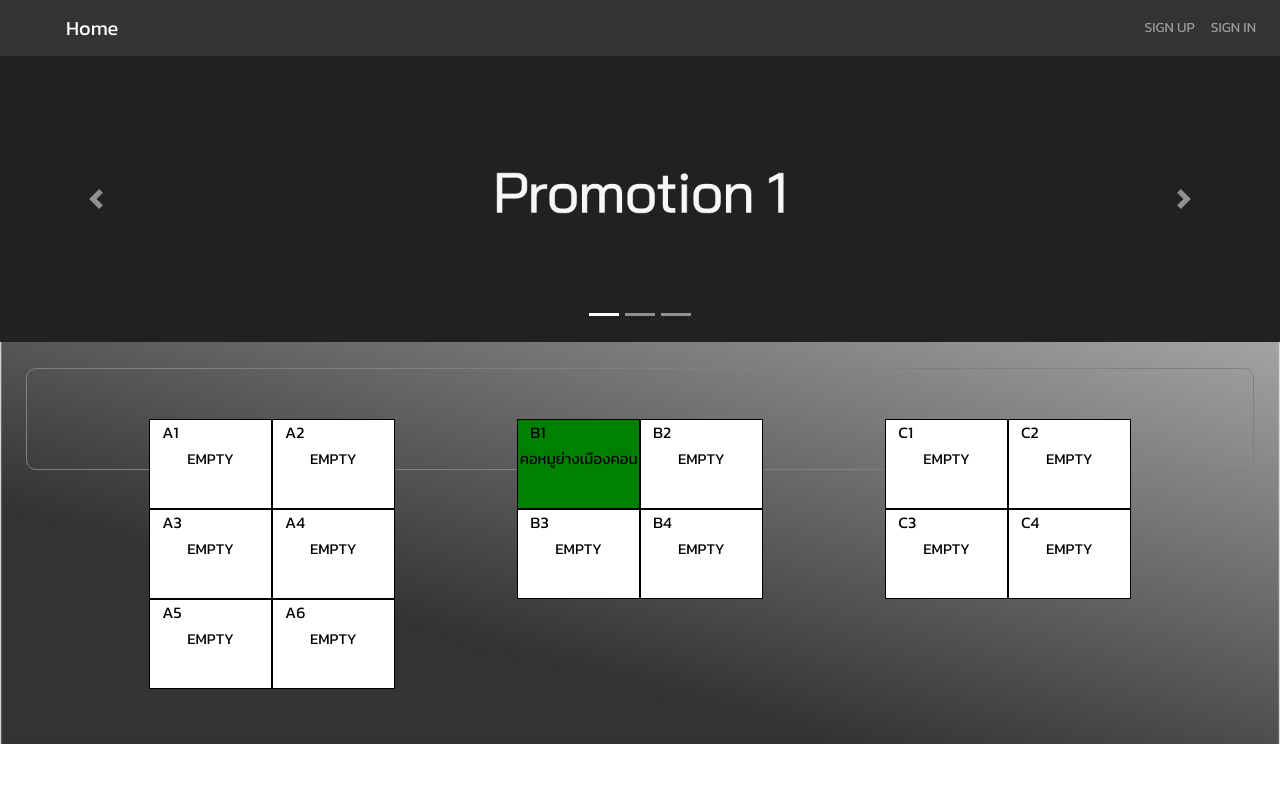
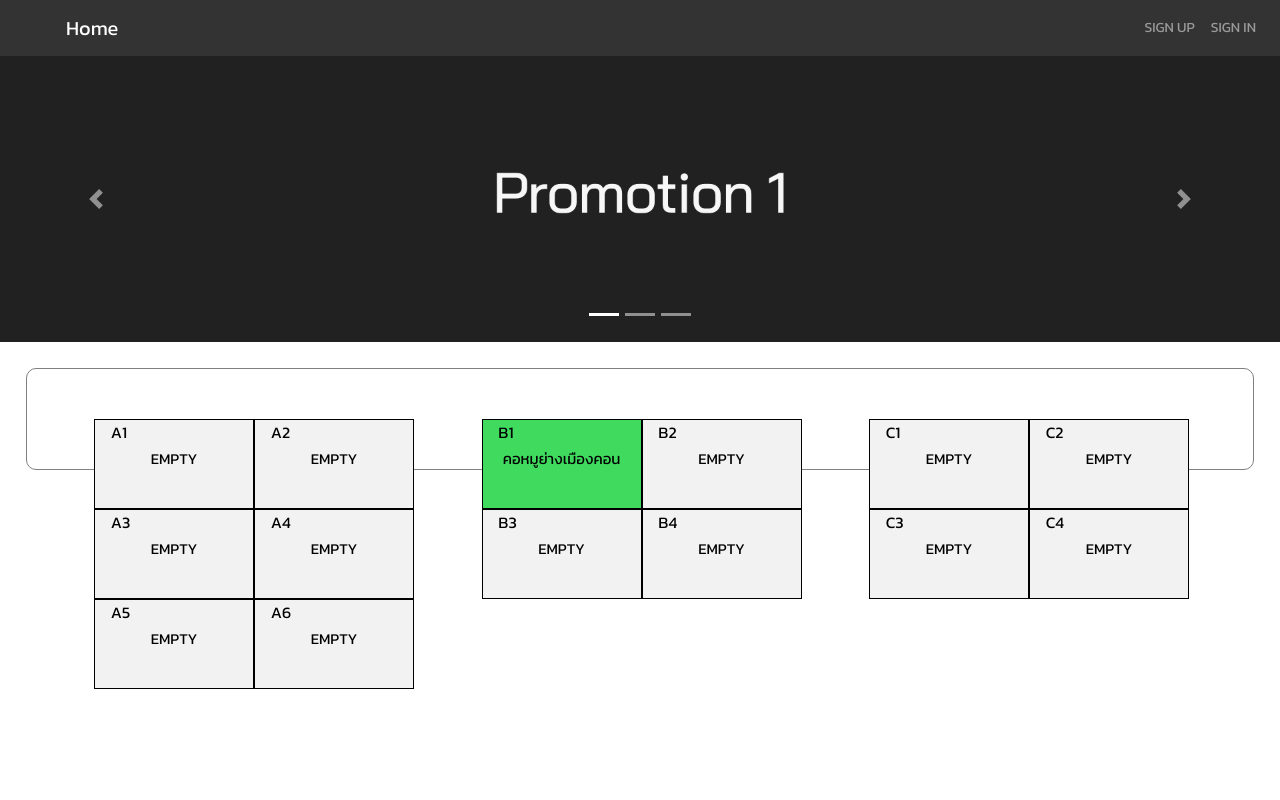
Before and after one commit to jakkritsonsanit/Bisad_Project, a PHP site: page / in a window 1280 px wide. Run offline with PHP 8.4, Linux system fonts and the light colour scheme; data comes from the database, SQL or seed files in the repository.

Commit message:
fixed homepage and shopsetting

```diff
--- a/content/index.php
+++ b/content/index.php
@@ -4,6 +4,7 @@
 		background-color: #FE8160;
 		border-color: #FE8160;
 	}
+
 	.btn-primary:hover {
 		color: #fff;
 		background-color: #f97754;
@@ -18,7 +19,7 @@
 ?>
 <script>
 	function books(code) {
-    swal("Block ".concat(code), 'Do you want to rent ?', 'warning',{
+		swal("Block ".concat(code), 'Do you want to rent ?', 'warning', {
 			buttons: {
 				cancel: true,
 				yes: "Yes"
@@ -26,18 +27,19 @@
 		}).then((value) => {
 			switch (value) {
 				case "yes":
-          swal('Success!!', '',  'success').then((value) => {
-              location.href="?page=books&code="+code;
+					swal('Success!!', '', 'success').then((value) => {
+						location.href = "?page=books&code=" + code;
 					})
 					break;
 				default:
-          location.href="?page=home";
+					location.href = "?page=home";
 					break;
 			}
 		});
 	};
+
 	function shop(code) {
-    location.href="?page=shopinfo&code="+code;
+		location.href = "?page=shopinfo&code=" + code;
 	};
 </script>
 
@@ -81,44 +83,43 @@
 			}
 			$count = 1;
 			$query = mysqli_query($conn, "select * from block");
-        while($result = mysqli_fetch_assoc($query)) {
-
-          $name_query = mysqli_query($conn, "select name from shop where shop_id =".$result['shop_id']) or die(mysqli_error($query));
+			while ($result = mysqli_fetch_assoc($query)) {
+				$name_query = mysqli_query($conn, "select name from shop where shop_id =" . $result['shop_id']) or die(mysqli_error($query));
 				$result_name = mysqli_fetch_assoc($name_query);
 				$name = $result_name['name'];
 				if ($count % 2 == 1) {
 					$ml = "";
-          }
+				};
 				if ($count % 2 == 0) {
 					$ml = "style='margin-left:0'";
-          }
+				};
 				if ($name == "EMPTY") {
 					if (isset($role)) {
 						if ($role == "merchant") { ?>
-                <button class="card-act emp-card" <?php echo($ml) ?> onclick="books('<?php echo($result['block_code'])?>');">
-                  <div class="nav-code"><?php echo($result['block_code']) ?></div>
-                  <div class="t-incard"><?php echo($name) ?></div>
-                </button>
+							<div class="card-act emp-card" <?php echo ($ml) ?> onclick="books('<?php echo ($result['block_code']) ?>');">
+								<div class="nav-code"><span><?php echo ($result['block_code']) ?></span></div>
+								<div class="t-incard"><span><?php echo ($name) ?></span></div>
+							</div>
 						<?php }
 						else { ?>
-                <div class="card-act emp-card" <?php echo($ml) ?> >
-                  <div class="nav-code"><?php echo($result['block_code']) ?></div>
-                  <div class="t-incard"><?php echo($name) ?></div>
+							<div class="card-act emp-card" <?php echo ($ml) ?>>
+								<div class="nav-code"><span><?php echo ($result['block_code']) ?></span></div>
+								<div class="t-incard"><span><?php echo ($name) ?></span></div>
 							</div>
 						<?php }
 					}
 					else { ?>
-              <div class="card-act emp-card" <?php echo($ml) ?> >
-                <div class="nav-code"><?php echo($result['block_code']) ?></div>
-                <div class="t-incard"><?php echo($name) ?></div>
+						<div class="card-act emp-card" <?php echo ($ml) ?>>
+							<div class="nav-code"><span><?php echo ($result['block_code']) ?></span></div>
+							<div class="t-incard"><span><?php echo ($name) ?></span></div>
 						</div>
 					<?php }
 				}
 				else { ?>
-            <button class="card-act" <?php echo($ml) ?> onclick="shop('<?php echo($result['block_code'])?>');">
-              <div class="nav-code"><?php echo($result['block_code']) ?></div>
-              <div class="t-incard"><?php echo($name) ?></div>
-            </button>
+						<div class="card-act" <?php echo ($ml) ?> onclick="shop('<?php echo ($result['block_code']) ?>');">
+							<div class="nav-code"><span><?php echo ($result['block_code']) ?></span></div>
+							<div class="t-incard"><span><?php echo ($name) ?></span></div>
+						</div>
 				<?php }
 				$count++;
 			}
@@ -130,11 +131,11 @@
 				if ($role == "manager") {
 					if ($count % 2 == 1) {
 						$ml = "";
-            }
+					};
 					if ($count % 2 == 0) {
 						$ml = "style='margin-left:0'";
-            } ?>
-            <button class="card-act-add" data-target="#exampleModal" data-toggle="modal" <?php echo($ml) ?> id="div-add">
+					}; ?>
+					<button class="card-act-add" data-target="#exampleModal" data-toggle="modal" <?php echo ($ml) ?> id="div-add">
 						<img src="src/img/add.png" class="add-icon">
 					</button>
 					<div class="modal fade" id="exampleModal" tabindex="-1" role="dialog" aria-labelledby="exampleModalLabel" aria-hidden="true">
@@ -168,9 +169,8 @@
 				<?php }
 			}
 		?>
-
 		<script>
-        $('#exampleModal').on('show.bs.modal', function (event) {
+			$('#exampleModal').on('show.bs.modal', function(event) {
 				var button = $(event.relatedTarget) // Button that triggered the modal
 				var recipient = button.data('whatever') // Extract info from data-* attributes
 				// If necessary, you could initiate an AJAX request here (and then do the updating in a callback).
@@ -179,16 +179,18 @@
 				modal.find('.modal-title').text("Create new block")
 				modal.find('.modal-body input').val(recipient)
 			});
-        function success(){
+
+			function success() {
 				swal('Success!!', 'Block is created!', 'success')
 					.then((value) => {
-            location.href='?page=home';
+						location.href = '?page=home';
 					});
 			};
-        function invalid(){
+
+			function invalid() {
 				swal('Opps!', 'Block code is taken', 'warning')
 					.then((value) => {
-            location.href='?page=signin';
+						location.href = '?page=signin';
 					});
 			};
 		</script>
@@ -203,15 +205,12 @@
 	if ($result = mysqli_fetch_assoc($query)) {
 		echo '<script type="text/javascript">',
 			'invalid();',
-				'</script>'
-			;
-    }
-    else {
+			'</script>';
+	} else {
 		mysqli_query($conn, "INSERT INTO block (block_code, shop_id, price) value ('$code', 1, '$price')") or die(mysqli_error($conn));
 		echo '<script type="text/javascript">',
 			'success();',
-				'</script>'
-			;
+			'</script>';
 	}
 }
 $_SESSION['previous'] = basename($_SERVER['PHP_SELF']);
--- a/content/nav.php
+++ b/content/nav.php
@@ -19,11 +19,15 @@
 	</div>
 	<div class="navbar-collapse collapse w-100 order-3 dual-collapse2">
 		<ul class="navbar-nav ml-auto">
-        <?php if (isset($username)):?>
+			<?php
+				if (isset($username)):?>
 					<li class="nav-item">
 					<button class="nav-link" data-toggle="modal" data-target="#ReportModal" type="button">REPORT</button>
 					</li>
-        <?php endif ?>
+				<?php endif
+			?>
+
+			<!-- Modal -->
 			<div class="modal fade" id="ReportModal" tabindex="-1" role="dialog" aria-labelledby="exampleModalLabel" aria-hidden="true">
 				<div class="modal-dialog" role="document">
 					<div class="modal-content">
@@ -53,31 +57,34 @@
 			})
 			</script>
 
-        <?php if (!isset($username)):?>
+			<?php
+				if (!isset($username)) {?>
 					<li class="nav-item">
 						<a class="nav-link" href="?page=register">SIGN UP</a>
 					</li>
 					<li class="nav-item">
 						<a class="nav-link" href="?page=signin">SIGN IN</a>
 					</li>
-        <?php endif ?>
-        <?php if (isset($username)):?>
+				<?php } ;
+				if (isset($username)):?>
 					<li class="nav-item dropdown" style="float: right;">
 						<a class="nav-link dropdown-toggle" style="padding-bottom:0 !important" href="#" id="navbarDropdown" role="button" data-toggle="dropdown" aria-haspopup="true" aria-expanded="false">
 							<!-- USER -->
-
 							<img class="img-pro" src="<?php echo($img) ?>">
 						</a>
 						<div class="dropdown-menu" aria-labelledby="navbarDropdown" style="left: -215% !important">
 							<a class="dropdown-item" href="#"><?php echo($username) ?></a>
 							<a class="dropdown-item" href="?page=edit">Account Setting</a>
-                <?php if ($role == "merchant") :?>
+							<?php
+								if ($role == "merchant") :?>
 									<a class="dropdown-item" href="?page=shopedit">Shop Setting</a>
-                <?php endif ?>
+								<?php endif
+							?>
 							<a class="dropdown-item" href="?page=logout">Log Out</a>
 						</div>
 					</li>
-        <?php endif ?>
+				<?php endif
+			?>
 		</ul>
 	</div>
 </nav>
@@ -98,3 +105,4 @@
 			'</script>'
 		;
 	}
+?>
--- a/src/css/change.css
+++ b/src/css/change.css
@@ -1,6 +1,5 @@
 body {
     margin: 0;
-    background-image: url('src/img/background.jpg');
     background-size: 100%;
     background-repeat: no-repeat;
     background-position: right top;
--- a/src/css/mystyle.css
+++ b/src/css/mystyle.css
@@ -6,23 +6,36 @@
 }
 .card-act {
     position: relative;
+    display: -webkit-box;
+    display: -webkit-flex;
+    display: -moz-box;
     display: -ms-flexbox;
     display: flex;
     -ms-flex-direction: column;
     flex-direction: column;
-    width: 10%;
+    width: 12.5vw;
     height: 50%;
     word-wrap: break-word;
-    background-color: green;
+    background-color: rgb(63, 218, 94);
     background-clip: border-box;
     float: left;
     border: solid black 1px;
     height: 90px;
-    margin-left: 10%;
+    margin-left: 5.5%;
     overflow: scroll;
+    scrollbar-width: none;
+    table-layout: fixed;
+    border-collapse: collapse;
+    cursor: pointer;
+}
+.card-act .t-incard{
+    width: 100%
+}
+.card-act::-webkit-scrollbar {
+    display: none;
 }
 .emp-card {
-    background-color: white;
+    background-color: #f2f2f2;
 }
 .con {
     text-align: center;
@@ -54,6 +67,7 @@
     float: left;
 }
 .nav-code{
+    width: 100%;
     font-size: 16px;
     color: black;
     height: 8%;
```
Also changed, not shown: other parts of src/css/change.css (+13 -9 lines), content/shopedit.php (+8 -6 lines), src/css/shopedit.css (+32 -1 lines), 2 other files. Lines whose indentation alone changed are shown as unchanged.
